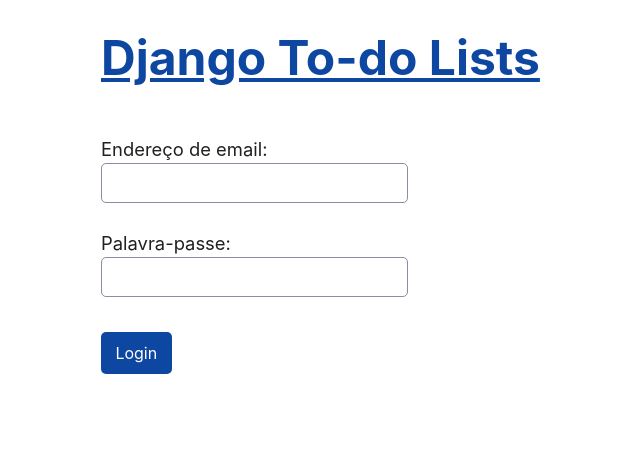
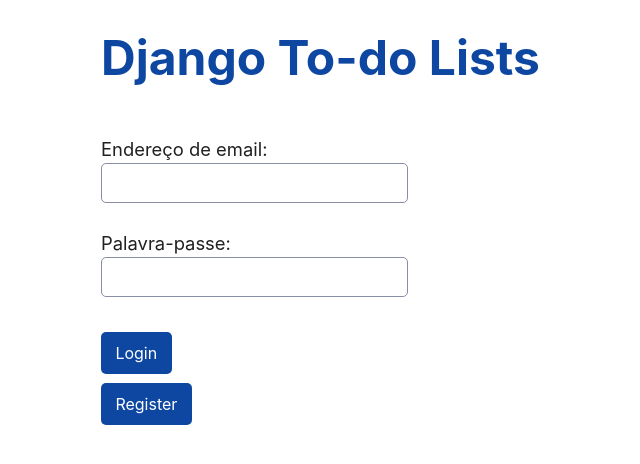
Before and after one commit to AnonAngola/To-Do-APP-FBV-, a Django app: a page that uses templates/base.html in a window 1280 px wide. Shown: the top 464 px of the page, without its empty margins (179-819 px from the left). Run offline with Django 4.2, Linux system fonts and the light colour scheme.

Commit message:
Refactoring

```diff
--- a/templates/base.html
+++ b/templates/base.html
@@ -23,7 +23,7 @@
 
     <div>
 
-        <h1><a href="{% url "index" %}">Django To-do Lists</a></h1>
+        <h1 class="title"><a href="{% url "home" %}">Django To-do Lists</a></h1>
 
         {% if Is_login == True %}
 
--- a/templates/createList.html
+++ b/templates/createList.html
@@ -1,7 +1,7 @@
 {% extends 'base.html' %}
 
 {% block content %}
-
+<h4><a href="{% url 'home' %}">Home</a></h4>
 <form method="post">
     {% csrf_token %}
         <label for="id_title">Title:</label>
--- a/templates/home.html
+++ b/templates/home.html
@@ -2,7 +2,7 @@
 
 {% block content %}
 
-<!--index.html-->
+<!--home.html-->
 
 
 <h3>All my lists</h3>
--- a/templates/list.html
+++ b/templates/list.html
@@ -8,7 +8,7 @@
 <div>
 
     <div>
-        <h4><a href="{% url 'index' %}">Home</a></h4>
+        <h4><a href="{% url 'home' %}">Home</a></h4>
 
         <div>
 
--- a/templates/login.html
+++ b/templates/login.html
@@ -9,6 +9,8 @@
         <input type="submit" value="Login">
 
     </form>
-
+    <div class="register">
+        <a class="register-link" href="{% url 'register' %}">Register</a>
+    </div>
 {% endblock %}
 </html>
--- a/todo_app/form.py
+++ b/todo_app/form.py
@@ -1,4 +1,6 @@
 from django.forms import ModelForm
+
+from django import forms
 from .models import ToDoItem, ToDoList, CustomUser
 
 class CustomUserForm(ModelForm):
@@ -10,7 +12,7 @@ class todoitemForm(ModelForm):
     class Meta:
         model = ToDoItem
         fields = '__all__'
-
+        exclude = ['due_date','todo_list']
 class todolistForm(ModelForm):
     class Meta:
         model = ToDoList
--- a/todo_app/models.py
+++ b/todo_app/models.py
@@ -62,7 +62,6 @@ def data():
     formatted_date = dateformat.format(x, 'd-m-Y')
     return formatted_date
 
-
 class ToDoList(models.Model):
     userID = models.ForeignKey(CustomUser, on_delete=models.CASCADE, null=True, blank=True)
     title = models.CharField(max_length=100, unique=True)
@@ -73,12 +72,11 @@ class ToDoList(models.Model):
     def __str__(self):
         return self.title
 
-
 class ToDoItem(models.Model):
     title = models.CharField(max_length=100)
     description = models.TextField(null=True, blank=True)
     created_date = models.DateTimeField(auto_now_add=True)
-    due_date = models.DateTimeField(default=one_week_hence)
+    due_date = models.DateField(default=one_week_hence)
     todo_list = models.ForeignKey(ToDoList, on_delete=models.CASCADE)
 
     def get_absolute_url(self):
--- a/todo_app/static/style.css
+++ b/todo_app/static/style.css
@@ -60,6 +60,10 @@ body {
     display: grid;
     grid-template-columns: 1fr min(45rem, 90%) 1fr;
     margin: 0
+}
+
+.title a {
+    text-decoration: none;
 }
 
 body>* {
@@ -178,7 +182,33 @@ label[type=button] {
     font-size: 1rem;
     color: var(--bg);
     padding: .7rem .9rem;
-    margin: .5rem 0
+    margin: .5rem 0;
+    transition: 300ms all ease-in-out;
+}
+
+.register {
+    margin-top: .5rem;
+    color: var(--bg);
+    transition: 300ms all ease-in-out;
+}
+
+.register:hover {
+    filter: brightness(1.2);
+    cursor: pointer
+}
+
+.register a {
+    color: var(--bg);
+    text-decoration: none;
+}
+
+.register-link {
+    border: none;
+    border-radius: 5px;
+    background-color: var(--accent);
+    font-size: 1rem;
+    padding: .7rem .9rem;
+    margin: .5rem 0;
 }
 
 [role=button][aria-disabled=true],
@@ -190,6 +220,7 @@ input[type=reset][disabled],
 input[type=submit][disabled],
 select[disabled] {
     cursor: not-allowed
+
 }
 
 button[disabled],
--- a/todo_app/urls.py
+++ b/todo_app/urls.py
@@ -8,11 +8,11 @@ urlpatterns = [
     path('register/', views.UserRegister, name='register'),
     path('logout', views.UserLogout, name='logout'),
 
-    path('index/', views.home, name='index'),
-    path('list/<int:pk>', views.list, name='list'),
+    path('home/', views.home, name='home'),
+    path('list/<int:pk>', views.ListTask, name='list'),
     path('update/<int:pk>', views.update, name='update'),
     path('delete/<int:pk>', views.delete, name='delete'),
-    path('new-task/<int:pk>', views.create, name='create'),
+    path('new-task/<int:pk>', views.CreateTask, name='create'),
     path('new-list/', views.createList, name='newlist'),
     path('delete-list/<int:pk>', views.deletelist, name='deletelist'),
 ]
--- a/todo_app/views.py
+++ b/todo_app/views.py
@@ -1,7 +1,7 @@
 from django.contrib.auth import authenticate, login, logout
 from django.contrib.auth.decorators import login_required
 from django.http import HttpResponse
-from django.shortcuts import get_object_or_404, redirect, render
+from django.shortcuts import get_object_or_404, redirect, render, get_list_or_404
 
 from .form import CustomUserForm, todoitemForm, todolistForm
 from .models import *
@@ -10,7 +10,7 @@ from .models import *
 
 def UserLogin(request):
     if request.user.is_authenticated:
-        return redirect('index')
+        return redirect('home')
     else:
         if request.method == 'GET':
             Is_login = True
@@ -23,7 +23,7 @@ def UserLogin(request):
             user = authenticate(email=email, password=password)
             if user:
                 login(request, user)
-                return redirect('index')
+                return redirect('home')
             else:
                 return HttpResponse('  Credenciais inválias')
 
@@ -50,13 +50,14 @@ def UserLogout(request):
 
 @login_required
 def home(request):
-        use = request.user
-        todo_list = ToDoList.objects.filter(userID_id=use.id)
-        context = {'todo_list':todo_list,}
+        user = request.user.id
+        user_name  = CustomUser.objects.get(id=user)
+        todo_list = ToDoList.objects.filter(userID_id=user)
+        context = {'todo_list':todo_list,'user':user_name}
         return render(request, 'home.html', context)
 
 @login_required
-def list(request, pk):
+def ListTask(request, pk):
     items = ToDoItem.objects.filter(todo_list_id=pk)
     list_title = get_object_or_404(ToDoList,pk=pk)
     context = {'items':items, 'list_title':list_title}
@@ -96,20 +97,19 @@ def delete(request, pk):
     return redirect('list', pk=list_id)
 
 @login_required
-def create(request, pk):
+def CreateTask(request, pk):
     if request.method == 'GET':
-        actual_list = ToDoList.objects.get(pk=pk)
-        form = todolistForm(request.POST or None)
-        context = {'form':form, 'actual_list':actual_list}
+        todo_list = ToDoList.objects.get(pk=pk)
+        form = todoitemForm(request.POST or None)
+        context = {'form':form, 'actual_list':todo_list}
         return render(request, 'create.html', context)
     else:
-        title = request.POST['title']
-        description = request.POST['description']
-        due_date = request.POST['due_date']
-        todo_list = request.POST['todo_list']
-        form = ToDoItem(title=title, description=description, due_date=due_date, todo_list_id=todo_list)
-        form.save()
-        return redirect('list', pk=pk)
+        todo_list = ToDoList.objects.get(pk=pk)
+        form = todoitemForm(request.POST)
+        if form.is_valid():
+            form.instance.todo_list = todo_list
+            form.save()
+            return redirect('list', pk=pk)
 
 @login_required
 def createList(request):
@@ -120,12 +120,14 @@ def createList(request):
     else:
         title = request.POST.get('title')
         userID = user.id
+        if len(title.strip()) == 0:
+            return redirect('newlist')
         form = ToDoList(title=title, userID_id=userID)
         form.save()
-        return redirect('index')
+        return redirect('home')
 
 @login_required
 def deletelist(request, pk):
-    list = ToDoList.objects.get(pk=pk)
-    list.delete()
-    return redirect('index')
+    obj = ToDoList.objects.get(pk=pk)
+    obj.delete()
+    return redirect('home')
```
Also changed, not shown: templates/create.html (+4 -18 lines), db.sqlite3, todo_app/migrations/0007_alter_todoitem_due_date.py (added).
